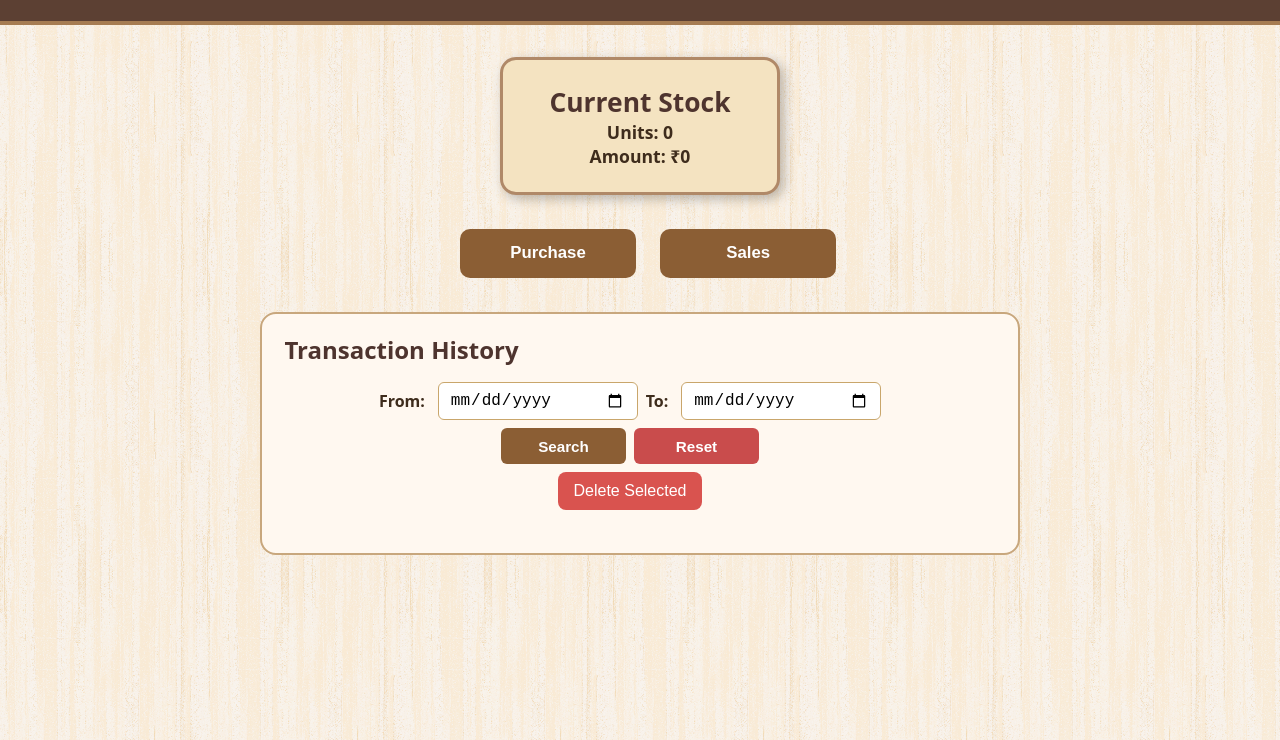
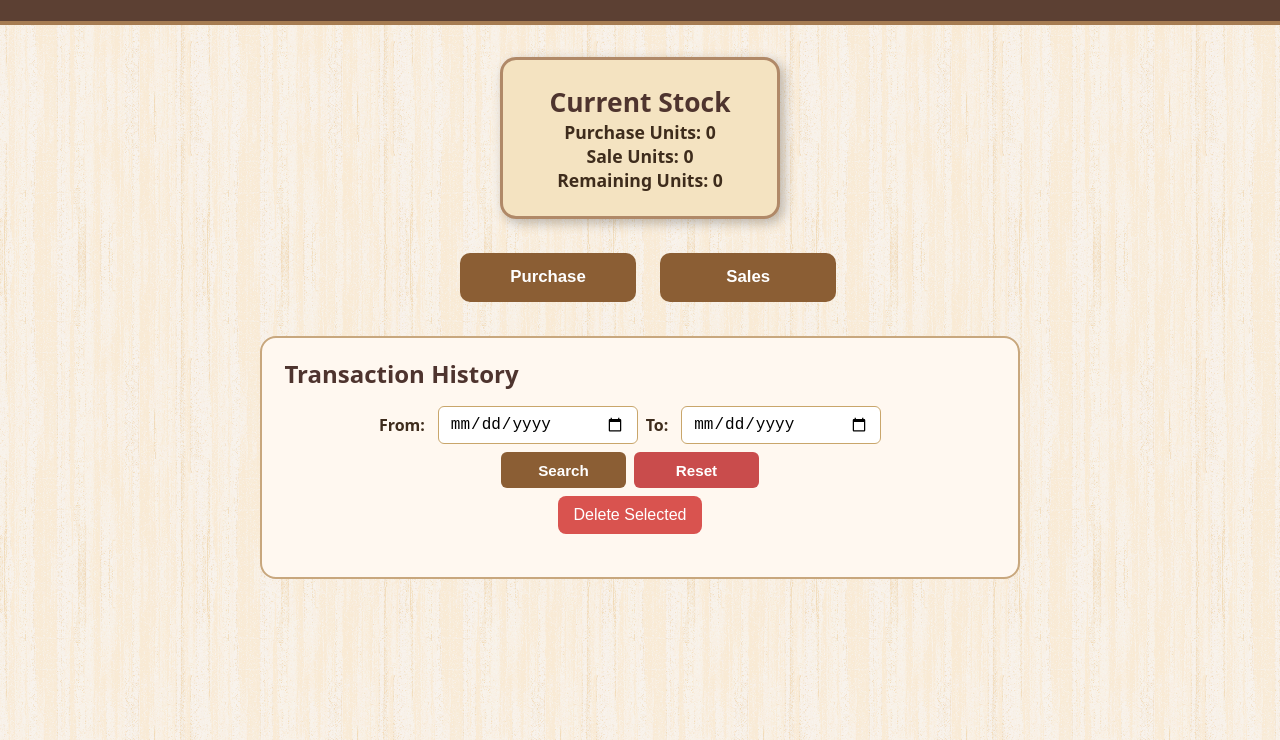
Before and after one commit to mddanish222/KR-Timber, a plain HTML site: page playwood.html in a window 1280 px wide. Shown: the part 60-800 px from the top of the page. Drawn offline with Linux system fonts and the light colour scheme.

Commit message:
Update playwood.html

```diff
--- a/playwood.html
+++ b/playwood.html
@@ -15,11 +15,13 @@
   <!-- Main Content -->
   <main class="wood-container">
     <!-- Current Stock -->
-    <section class="stock-card">
-      <h2>Current Stock</h2>
-      <p id="stockUnits">Units: 0</p>
-      <p id="stockAmount">Amount: ₹0</p>
-    </section>
+     <section class="stock-card">
+  <h2>Current Stock</h2>
+  <p id="purchaseUnits">Purchase Units: 0</p>
+  <p id="saleUnits">Sale Units: 0</p>
+  <p id="remainingUnits">Remaining Units: 0</p>
+</section>
+
 
     <!-- Action Buttons -->
     <div class="actions">
```
